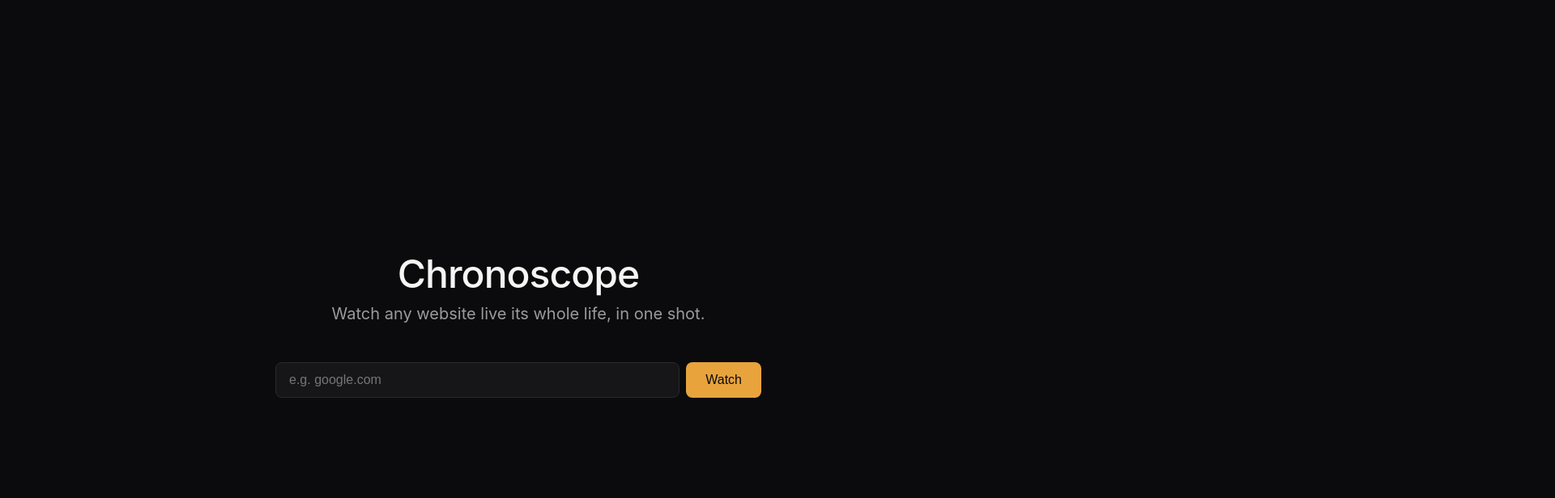
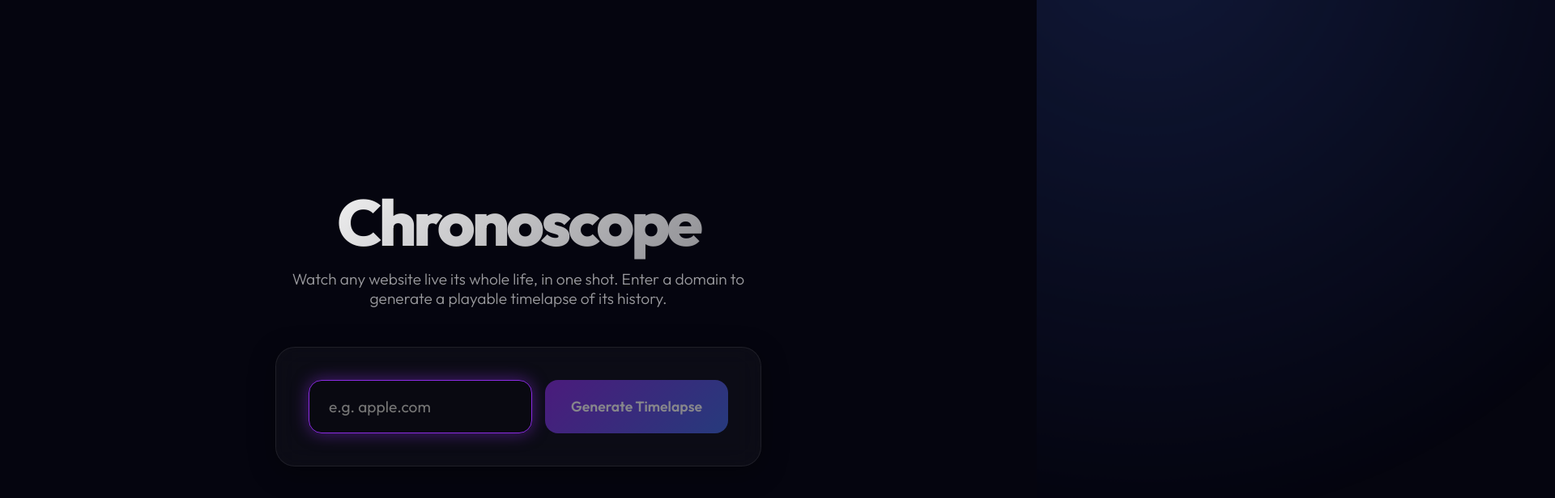
Before and after one commit to Ahtisham992/Chronoscope, a Next.js app in the folder apps/web/: page / in a window 1280 px wide. Shown: the top 616 px of the page at 81% size, 1920 px wide, since content can reach past the window. Built offline with nearby package versions, Linux system fonts and the light colour scheme.

Commit message:
feat: implement Phase 14 Next.js frontend UI

```diff
--- a/apps/web/src/app/components/DomainForm.module.css
+++ b/apps/web/src/app/components/DomainForm.module.css
@@ -1,47 +1,56 @@
 .container {
-  margin-top: 2rem;
   display: flex;
   flex-direction: column;
   gap: 1.5rem;
   width: 100%;
-  max-width: 600px;
 }
 
 .form {
   display: flex;
-  gap: 0.5rem;
+  gap: 1rem;
+  width: 100%;
+}
+
+.inputWrapper {
+  flex: 1;
+  position: relative;
 }
 
 .input {
-  flex: 1;
-  padding: 0.75rem 1rem;
-  font-size: 1rem;
-  border-radius: 8px;
-  border: 1px solid #2A2A2E;
-  background-color: #161619;
-  color: #F5F5F3;
+  width: 100%;
+  padding: 1.25rem 1.5rem;
+  font-size: 1.2rem;
+  font-family: inherit;
+  background: rgba(0, 0, 0, 0.2);
+  border: 1px solid var(--surface-border);
+  border-radius: 16px;
+  color: var(--foreground);
   outline: none;
-  transition: border-color 0.2s;
+  transition: all 0.3s ease;
 }
 
 .input:focus {
-  border-color: #E8A33D;
+  border-color: var(--primary);
+  box-shadow: 0 0 20px var(--primary-glow);
 }
 
 .button {
-  padding: 0.75rem 1.5rem;
-  font-size: 1rem;
-  font-weight: 500;
-  border-radius: 8px;
+  padding: 0 2rem;
+  font-size: 1.1rem;
+  font-weight: 600;
+  font-family: inherit;
+  background: linear-gradient(135deg, var(--primary), var(--secondary));
+  color: white;
   border: none;
-  background-color: #E8A33D;
-  color: #0B0B0D;
+  border-radius: 16px;
   cursor: pointer;
-  transition: opacity 0.2s;
+  transition: all 0.3s ease;
+  white-space: nowrap;
 }
 
 .button:hover:not(:disabled) {
-  opacity: 0.9;
+  transform: translateY(-2px);
+  box-shadow: 0 10px 20px var(--primary-glow);
 }
 
 .button:disabled {
@@ -49,33 +58,75 @@
   cursor: not-allowed;
 }
 
-.error {
-  color: #ff6b6b;
-  padding: 1rem;
-  background-color: rgba(255, 107, 107, 0.1);
-  border-radius: 8px;
-  border: 1px solid rgba(255, 107, 107, 0.2);
+.statusContainer {
+  text-align: center;
+  padding: 2rem 0;
+  animation: fadeIn 0.5s ease-out;
 }
 
-.results {
-  padding: 1.5rem;
-  background-color: #161619;
-  border-radius: 8px;
-  border: 1px solid #2A2A2E;
-  color: #9A9A9F;
+.statusBadge {
+  display: inline-block;
+  padding: 0.5rem 1.5rem;
+  border-radius: 20px;
+  background: var(--surface);
+  border: 1px solid var(--surface-border);
+  font-weight: 600;
+  text-transform: uppercase;
+  letter-spacing: 2px;
+  font-size: 0.8rem;
+  margin-bottom: 1rem;
 }
 
-.results strong {
-  color: #F5F5F3;
+.statusBadge.pending { color: #aaaaaa; }
+.statusBadge.rendering { color: #f39c12; }
+.statusBadge.stitching { color: #3498db; }
+.statusBadge.done { color: #2ecc71; }
+.statusBadge.failed { color: #e74c3c; }
+
+.statusText {
+  font-size: 1.2rem;
+  color: rgba(255, 255, 255, 0.8);
+  margin-bottom: 2rem;
 }
 
-.json {
+.videoContainer {
+  width: 100%;
+  border-radius: 16px;
+  overflow: hidden;
+  box-shadow: 0 10px 40px rgba(0, 0, 0, 0.5);
+  background: #000;
+  animation: fadeIn 1s cubic-bezier(0.16, 1, 0.3, 1) forwards;
+}
+
+.video {
+  width: 100%;
+  height: auto;
+  display: block;
+}
+
+.error {
+  color: #ff4757;
+  text-align: center;
   margin-top: 1rem;
   padding: 1rem;
-  background-color: #0B0B0D;
-  border-radius: 4px;
-  overflow-x: auto;
-  font-family: monospace;
-  font-size: 0.875rem;
-  color: #2FA8A0;
+  background: rgba(255, 71, 87, 0.1);
+  border-radius: 12px;
+  border: 1px solid rgba(255, 71, 87, 0.2);
 }
+
+.loader {
+  width: 48px;
+  height: 48px;
+  border: 4px solid var(--surface-border);
+  border-bottom-color: var(--primary);
+  border-radius: 50%;
+  display: inline-block;
+  box-sizing: border-box;
+  animation: rotation 1s linear infinite;
+  margin-top: 1rem;
+}
+
+@keyframes rotation {
+  0% { transform: rotate(0deg); }
+  100% { transform: rotate(360deg); }
+}
--- a/apps/web/src/app/components/DomainForm.tsx
+++ b/apps/web/src/app/components/DomainForm.tsx
@@ -1,66 +1,154 @@
-"use client";
+'use client';
 
-import { useState } from "react";
-import styles from "./DomainForm.module.css";
+import { useState, useEffect } from 'react';
+import styles from './DomainForm.module.css';
 
-export function DomainForm() {
-  const [domain, setDomain] = useState("");
-  const [data, setData] = useState<any>(null);
-  const [loading, setLoading] = useState(false);
+type StatusResponse = {
+  domain: string;
+  status: 'pending' | 'rendering' | 'stitching' | 'done' | 'failed';
+  totalSnapshots: number;
+  renderedFrames: number;
+  videoUrl?: string | null;
+};
+
+export default function DomainForm() {
+  const [domain, setDomain] = useState('');
+  const [isSubmitting, setIsSubmitting] = useState(false);
   const [error, setError] = useState<string | null>(null);
+
+  const [jobState, setJobState] = useState<StatusResponse | null>(null);
+  const [isPolling, setIsPolling] = useState(false);
 
   const handleSubmit = async (e: React.FormEvent) => {
     e.preventDefault();
-    if (!domain) return;
+    if (!domain.trim()) return;
 
-    setLoading(true);
+    setIsSubmitting(true);
     setError(null);
-    setData(null);
+
+    // Basic domain validation
+    let cleanDomain = domain.trim().toLowerCase();
+    if (cleanDomain.startsWith('http://') || cleanDomain.startsWith('https://')) {
+      cleanDomain = new URL(cleanDomain).hostname;
+    }
 
     try {
-      // In a real app, the API URL would be configured via env vars
-      const res = await fetch(`http://localhost:4000/api/domain/${encodeURIComponent(domain)}/snapshots`);
-      const result = await res.json();
+      const res = await fetch(`http://localhost:4000/api/domain/${cleanDomain}/render`, {
+        method: 'POST'
+      });
+
+      const data = await res.json();
 
       if (!res.ok) {
-        throw new Error(result.error || "Failed to fetch");
+        throw new Error(data.error || 'Failed to start generation');
       }
 
-      setData(result);
+      // Initialize polling
+      setJobState({
+        domain: cleanDomain,
+        status: 'pending',
+        totalSnapshots: 0,
+        renderedFrames: 0
+      });
+      setIsPolling(true);
+
     } catch (err: any) {
       setError(err.message);
     } finally {
-      setLoading(false);
+      setIsSubmitting(false);
+    }
+  };
+
+  useEffect(() => {
+    let pollInterval: NodeJS.Timeout;
+
+    const pollStatus = async () => {
+      if (!jobState?.domain) return;
+
+      try {
+        const res = await fetch(`http://localhost:4000/api/domain/${jobState.domain}/status`);
+        const data: StatusResponse = await res.json();
+
+        if (res.ok) {
+          setJobState(data);
+
+          if (data.status === 'done' || data.status === 'failed') {
+            setIsPolling(false);
+          }
+        }
+      } catch (err) {
+        console.error('Error polling status:', err);
+      }
+    };
+
+    if (isPolling) {
+      pollInterval = setInterval(pollStatus, 2000);
+    }
+
+    return () => {
+      if (pollInterval) clearInterval(pollInterval);
+    };
+  }, [isPolling, jobState?.domain]);
+
+  const getStatusMessage = () => {
+    if (!jobState) return '';
+    switch (jobState.status) {
+      case 'pending': return 'Waiting in queue...';
+      case 'rendering': return `Rendering frames with Playwright... (${jobState.renderedFrames} / ${jobState.totalSnapshots || 5})`;
+      case 'stitching': return 'Stitching frames into video via FFmpeg...';
+      case 'done': return 'Video generated successfully!';
+      case 'failed': return 'Failed to generate video.';
+      default: return 'Processing...';
     }
   };
 
   return (
-    <div className={styles.container}>
+    <div className={`glass-card ${styles.container}`}>
+      {!jobState ? (
         <form onSubmit={handleSubmit} className={styles.form}>
+          <div className={styles.inputWrapper}>
             <input
               type="text"
-          placeholder="e.g. google.com"
+              placeholder="e.g. apple.com"
               value={domain}
               onChange={(e) => setDomain(e.target.value)}
               className={styles.input}
-          disabled={loading}
+              disabled={isSubmitting}
+              autoFocus
             />
-        <button type="submit" disabled={loading} className={styles.button}>
-          {loading ? "Searching..." : "Watch"}
+          </div>
+          <button type="submit" disabled={isSubmitting || !domain.trim()} className={styles.button}>
+            {isSubmitting ? 'Starting...' : 'Generate Timelapse'}
           </button>
         </form>
+      ) : (
+        <div className={styles.statusContainer}>
+          <div className={`${styles.statusBadge} ${styles[jobState.status]}`}>
+            {jobState.status}
+          </div>
 
-      {error && <div className={styles.error}>{error}</div>}
+          <p className={styles.statusText}>{getStatusMessage()}</p>
 
-      {data && (
-        <div className={styles.results}>
-          <p>Found <strong>{data.count}</strong> snapshots for {data.domain}.</p>
-          <pre className={styles.json}>
-            {JSON.stringify(data.snapshots.slice(0, 5), null, 2)}
-          </pre>
-          {data.count > 5 && <p>...and {data.count - 5} more.</p>}
+          {(jobState.status === 'pending' || jobState.status === 'rendering' || jobState.status === 'stitching') && (
+            <span className={styles.loader}></span>
+          )}
+
+          {jobState.status === 'done' && jobState.videoUrl && (
+            <div className={styles.videoContainer}>
+              <video
+                className={styles.video}
+                src={`http://localhost:4000${jobState.videoUrl}`}
+                controls
+                autoPlay
+                loop
+                playsInline
+              />
             </div>
           )}
         </div>
+      )}
+
+      {error && <div className={styles.error}>{error}</div>}
+    </div>
   );
 }
--- a/apps/web/src/app/globals.css
+++ b/apps/web/src/app/globals.css
@@ -1,3 +1,19 @@
+@import url('https://fonts.googleapis.com/css2?family=Outfit:wght@300;400;600;800&display=swap');
+
+:root {
+  --background: #05050f;
+  --foreground: #ffffff;
+
+  --primary: #8a2be2;
+  --primary-glow: rgba(138, 43, 226, 0.5);
+
+  --secondary: #4169e1;
+  --secondary-glow: rgba(65, 105, 225, 0.5);
+
+  --surface: rgba(255, 255, 255, 0.03);
+  --surface-border: rgba(255, 255, 255, 0.08);
+}
+
 * {
   box-sizing: border-box;
   padding: 0;
@@ -8,9 +24,51 @@ html,
 body {
   max-width: 100vw;
   overflow-x: hidden;
-  background-color: #0B0B0D;
-  color: #F5F5F3;
-  font-family: -apple-system, BlinkMacSystemFont, "Segoe UI", Roboto, Helvetica, Arial, sans-serif;
+  font-family: 'Outfit', sans-serif;
+  background-color: var(--background);
+  color: var(--foreground);
+  min-height: 100vh;
+}
+
+body::before {
+  content: '';
+  position: absolute;
+  top: -50%;
+  left: -50%;
+  width: 200%;
+  height: 200%;
+  background: radial-gradient(circle at 50% 50%, var(--primary-glow) 0%, transparent 40%),
+              radial-gradient(circle at 80% 20%, var(--secondary-glow) 0%, transparent 30%);
+  z-index: -1;
+  opacity: 0.4;
+  animation: slowPulse 15s ease-in-out infinite alternate;
+}
+
+@keyframes slowPulse {
+  0% { transform: scale(1) translate(0, 0); }
+  100% { transform: scale(1.1) translate(-2%, 2%); }
+}
+
+@keyframes float {
+  0% { transform: translateY(0px); }
+  50% { transform: translateY(-10px); }
+  100% { transform: translateY(0px); }
+}
+
+@keyframes fadeIn {
+  from { opacity: 0; transform: translateY(10px); }
+  to { opacity: 1; transform: translateY(0); }
+}
+
+.glass-card {
+  background: var(--surface);
+  backdrop-filter: blur(16px);
+  -webkit-backdrop-filter: blur(16px);
+  border: 1px solid var(--surface-border);
+  border-radius: 24px;
+  padding: 2.5rem;
+  box-shadow: 0 8px 32px 0 rgba(0, 0, 0, 0.37);
+  animation: fadeIn 0.8s cubic-bezier(0.16, 1, 0.3, 1) forwards;
 }
 
 a {
--- a/apps/web/src/app/page.module.css
+++ b/apps/web/src/app/page.module.css
@@ -1,29 +1,39 @@
-.page {
+.main {
   display: flex;
   flex-direction: column;
   align-items: center;
   justify-content: center;
   min-height: 100vh;
-  padding: 2rem;
+  padding: 4rem 2rem;
 }
 
-.main {
-  display: flex;
-  flex-direction: column;
-  align-items: center;
+.hero {
   text-align: center;
-  width: 100%;
+  margin-bottom: 3rem;
+  animation: float 6s ease-in-out infinite;
 }
 
 .title {
-  font-size: 3rem;
-  font-weight: 500;
+  font-size: 5rem;
+  font-weight: 800;
+  letter-spacing: -0.05em;
+  background: linear-gradient(135deg, #ffffff 0%, rgba(255, 255, 255, 0.5) 100%);
+  -webkit-background-clip: text;
+  -webkit-text-fill-color: transparent;
   margin-bottom: 0.5rem;
-  letter-spacing: -0.02em;
 }
 
 .subtitle {
-  font-size: 1.25rem;
-  color: #9A9A9F;
-  margin-bottom: 1rem;
+  font-size: 1.2rem;
+  font-weight: 300;
+  color: rgba(255, 255, 255, 0.6);
+  max-width: 600px;
+  margin: 0 auto;
 }
+
+.formContainer {
+  width: 100%;
+  max-width: 600px;
+  position: relative;
+  z-index: 10;
+}
--- a/apps/web/src/app/page.tsx
+++ b/apps/web/src/app/page.tsx
@@ -1,14 +1,20 @@
-import styles from "./page.module.css";
-import { DomainForm } from "./components/DomainForm";
+import styles from './page.module.css';
+import DomainForm from './components/DomainForm';
 
 export default function Home() {
   return (
-    <div className={styles.page}>
-      <main className={styles.main}>
+    <main className={styles.main}>
+      <div className={styles.hero}>
         <h1 className={styles.title}>Chronoscope</h1>
-        <p className={styles.subtitle}>Watch any website live its whole life, in one shot.</p>
+        <p className={styles.subtitle}>
+          Watch any website live its whole life, in one shot.
+          Enter a domain to generate a playable timelapse of its history.
+        </p>
+      </div>
+
+      <div className={styles.formContainer}>
         <DomainForm />
-      </main>
-    </div>
+      </div>
+    </main>
   );
 }
```
Lines whose indentation alone changed are shown as unchanged.
